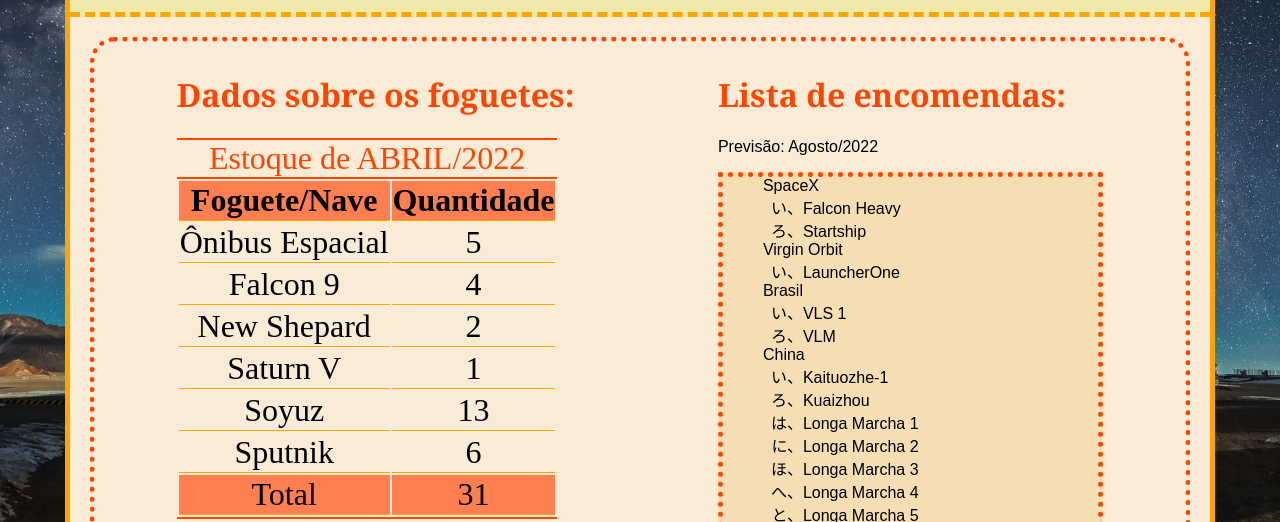
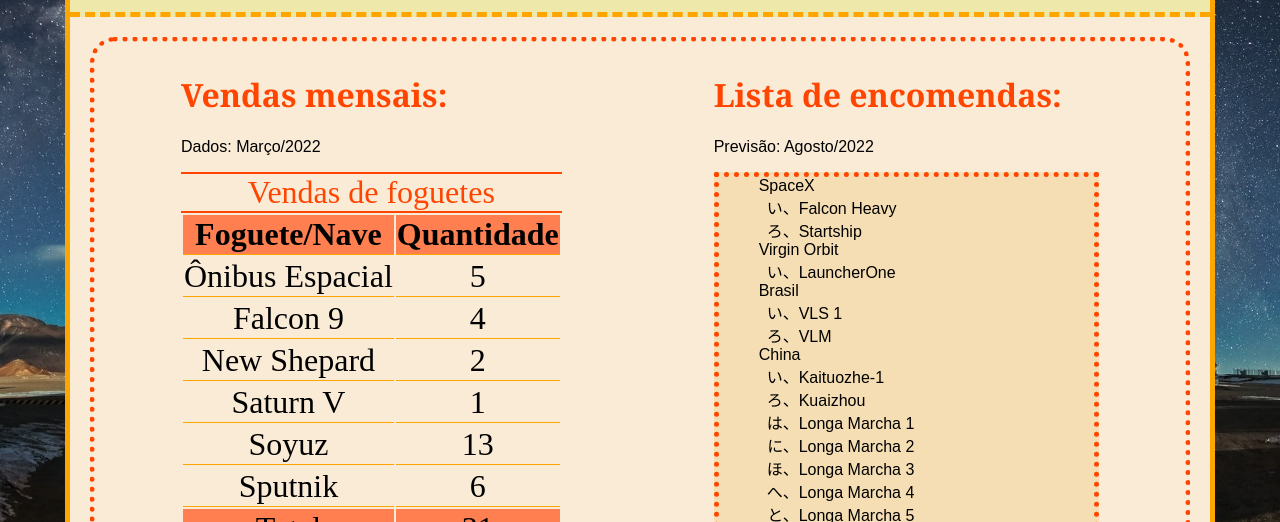
Before and after one commit to ludico1959/rocket-store, a plain HTML site: page html/informacoes.html in a window 1280 px wide. Shown: the part 277-799 px from the top of the page. Drawn offline with Linux system fonts and the light colour scheme; files whose address does not match are found by name.

Commit message:
update sales table in the informations page

```diff
--- a/html/informacoes.html
+++ b/html/informacoes.html
@@ -44,10 +44,11 @@
       <main>
         <div class="text-presentation informations">
           <div>
-            <h1>Dados sobre os foguetes:</h1>
+            <h1>Vendas mensais:</h1>
+            <p>Dados: Março/2022</p>
             <table>
               <caption>
-                Estoque de ABRIL/2022
+                Vendas de foguetes
               </caption>
               <thead>
                 <tr>
```
